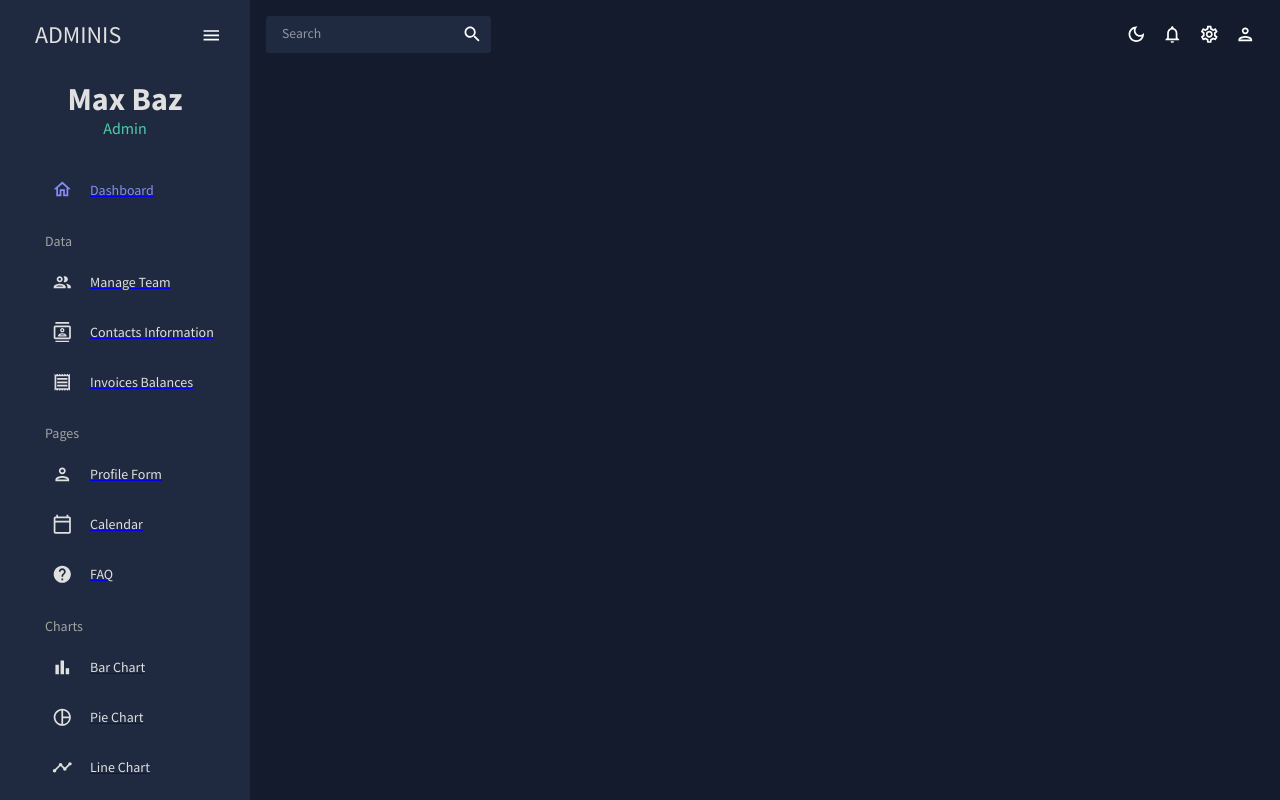
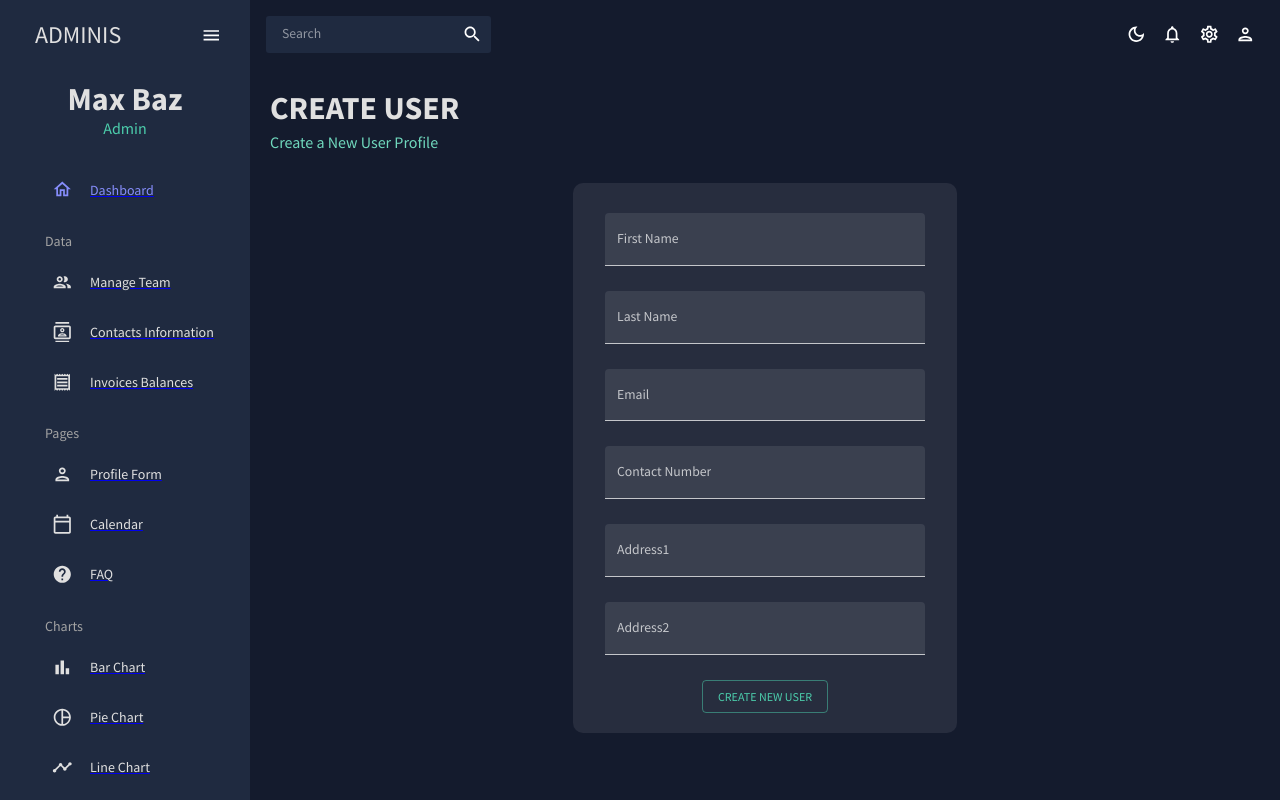
Before and after one commit to Bazylevych/admin-dashboard, a React (Create React App) app: page /form in a window 1280 px wide. Built offline with nearby package versions, Linux system fonts and the light colour scheme.

Commit message:
Create User Form

```diff
--- a/src/App.tsx
+++ b/src/App.tsx
@@ -10,7 +10,7 @@ import Team from "./scenes/team";
 import Invoices from "./scenes/invoices";
 import Contacts from "./scenes/contacts";
 // import Bar from "./scenes/bar";
-// import Form from "./scenes/form";
+import Form from "./scenes/form";
 // import Line from "./scenes/line";
 // import Pie from "./scenes/pie";
 // import FAQ from "./scenes/faq";
@@ -37,7 +37,7 @@ function App() {
               <Route path="/invoices" element={<Invoices />} />
               <Route path="/contacts" element={<Contacts />} />
               {/* <Route path="/bar" element={<Bar />} /> */}
-              {/* <Route path="/form" element={<Form />} /> */}
+              <Route path="/form" element={<Form />} />
               {/* <Route path="/line" element={<Line />} /> */}
               {/* <Route path="/pie" element={<Pie />} /> */}
               {/* <Route path="/faq" element={<FAQ />} /> */}
--- /dev/null
+++ b/src/constans/constans.ts
@@ -0,0 +1,2 @@
+export const PHONE_REGEXP: RegExp =
+  /^((\+[1-9]{1,4}[ -]?)|(\([0-9]{2,3}\)[ -]?)|([0-9]{2,4})[ -]?)*?[0-9]{3,4}[ -]?[0-9]{3,4}$/;
--- /dev/null
+++ b/src/constans/form/initialValues.ts
@@ -0,0 +1,10 @@
+import { IInitialValues } from "../../models/form";
+
+export const initialValues: IInitialValues = {
+  firstName: "",
+  lastName: "",
+  email: "",
+  contact: "",
+  address1: "",
+  address2: "",
+};
--- /dev/null
+++ b/src/constans/form/userSchema.ts
@@ -0,0 +1,14 @@
+import * as yup from "yup";
+import { PHONE_REGEXP } from "../constans";
+
+export const userSchema = yup.object().shape({
+  firstName: yup.string().required("required"),
+  lastName: yup.string().required("required"),
+  email: yup.string().email("Invalid Email").required("required"),
+  contact: yup
+    .string()
+    .matches(PHONE_REGEXP, "Phone number is not valid")
+    .required("required"),
+  address1: yup.string().required("required"),
+  address2: yup.string().required("required"),
+});
--- /dev/null
+++ b/src/models/form.ts
@@ -0,0 +1,8 @@
+export interface IInitialValues {
+  firstName: string;
+  lastName: string;
+  email: string;
+  contact: string;
+  address1: string;
+  address2: string;
+}
--- a/src/scenes/contacts/index.tsx
+++ b/src/scenes/contacts/index.tsx
@@ -40,7 +40,7 @@ const Contacts: FC = () => {
         subtitle="List of Contacts for Future Reference"
       />
       <Box
-        m="40px 0 0 0"
+        m="0px"
         height="75vh"
         sx={{
           "& .name-column--cell": {
@@ -50,7 +50,7 @@ const Contacts: FC = () => {
       >
         <DataGrid
           rows={mockDataContacts}
-          slots={{toolbar: GridToolbar}}
+          slots={{ toolbar: GridToolbar }}
           columns={columns}
           sx={{
             "& .MuiDataGrid-cell": {
--- /dev/null
+++ b/src/scenes/form/index.tsx
@@ -0,0 +1,172 @@
+import { FC } from "react";
+import { Box, Button, TextField, useMediaQuery, useTheme } from "@mui/material";
+import Header from "../global/Header";
+import { Formik } from "formik";
+import { initialValues } from "../../constans/form/initialValues";
+import { userSchema } from "../../constans/form/userSchema";
+import { tokens } from "../../theme";
+
+const Form: FC = () => {
+  const isNonMobile = useMediaQuery("(min-width: 600px)");
+  const theme = useTheme();
+  const colors = tokens(theme.palette.mode);
+
+  const handleFormSubmit = (values: any) => {
+    console.log(values);
+  };
+
+  return (
+    <Box m="20px" width="auto">
+      <Header title="CREATE USER" subtitle="Create a New User Profile" />
+
+      <Box
+        sx={{
+          display: "flex",
+          justifyContent: "center",
+          alignItems: "center",
+          width: "100%",
+        }}
+      >
+        <Formik
+          onSubmit={handleFormSubmit}
+          initialValues={initialValues}
+          validationSchema={userSchema}
+        >
+          {({
+            values,
+            errors,
+            touched,
+            handleBlur,
+            handleChange,
+            handleSubmit,
+          }) => (
+            <form onSubmit={handleSubmit}>
+              <Box
+                display="flex"
+                flexDirection={"column"}
+                justifyContent="center"
+                alignItems="center"
+                width="30vw"
+                sx={{
+                  gap: "25px",
+                  backgroundColor: `rgba(114, 118, 129, 0.2)`,
+                  p: "30px 30px 20px 30px ",
+                  borderRadius: "10px",
+                  "& .MuiFormHelperText-root.Mui-error": {
+                    position: "absolute",
+                    top: "50px",
+                  },
+                }}
+              >
+                <TextField
+                  fullWidth
+                  variant="filled"
+                  type="text"
+                  label="First Name"
+                  onBlur={handleBlur}
+                  onChange={handleChange}
+                  value={values.firstName}
+                  name="firstName"
+                  error={!!touched.firstName && !!errors.firstName}
+                  helperText={touched.firstName && errors.firstName}
+                  sx={{
+                    maxWidth: "320px",
+                  }}
+                />
+                <TextField
+                  fullWidth
+                  variant="filled"
+                  type="text"
+                  label="Last Name"
+                  onBlur={handleBlur}
+                  onChange={handleChange}
+                  value={values.lastName}
+                  name="lastName"
+                  error={!!touched.lastName && !!errors.lastName}
+                  helperText={touched.lastName && errors.lastName}
+                  sx={{
+                    maxWidth: "320px",
+                  }}
+                />
+                <TextField
+                  fullWidth
+                  variant="filled"
+                  type="text"
+                  label="Email"
+                  onBlur={handleBlur}
+                  onChange={handleChange}
+                  value={values.email}
+                  name="email"
+                  error={!!touched.email && !!errors.email}
+                  helperText={touched.email && errors.email}
+                  sx={{
+                    maxWidth: "320px",
+                  }}
+                />
+                <TextField
+                  fullWidth
+                  variant="filled"
+                  type="text"
+                  label="Contact Number"
+                  onBlur={handleBlur}
+                  onChange={handleChange}
+                  value={values.contact}
+                  name="contact"
+                  error={!!touched.contact && !!errors.contact}
+                  helperText={touched.contact && errors.contact}
+                  sx={{
+                    maxWidth: "320px",
+                  }}
+                />
+                <TextField
+                  fullWidth
+                  variant="filled"
+                  type="text"
+                  label="Address1"
+                  onBlur={handleBlur}
+                  onChange={handleChange}
+                  value={values.address1}
+                  name="address1"
+                  error={!!touched.address1 && !!errors.address1}
+                  helperText={touched.address1 && errors.address1}
+                  sx={{
+                    maxWidth: "320px",
+                  }}
+                />
+                <TextField
+                  fullWidth
+                  variant="filled"
+                  type="text"
+                  label="Address2"
+                  onBlur={handleBlur}
+                  onChange={handleChange}
+                  value={values.address2}
+                  name="address2"
+                  error={!!touched.address2 && !!errors.address2}
+                  helperText={touched.address2 && errors.address2}
+                  sx={{
+                    maxWidth: "320px",
+                  }}
+                />
+                <Box
+                  sx={{
+                    display: "flex",
+                    justifyContent: "center",
+                    alignItems: "center",
+                    textAlign: "center",
+                  }}
+                >
+                  <Button type="submit" color="secondary" variant="outlined">
+                    Create New User
+                  </Button>
+                </Box>
+              </Box>
+            </form>
+          )}
+        </Formik>
+      </Box>
+    </Box>
+  );
+};
+
+export default Form;
```
